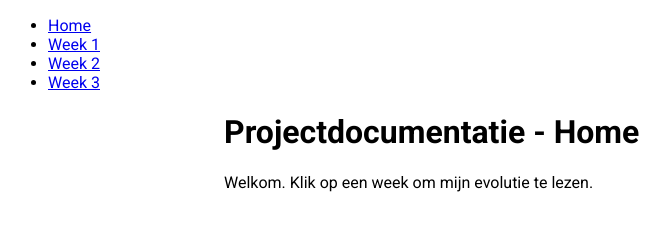
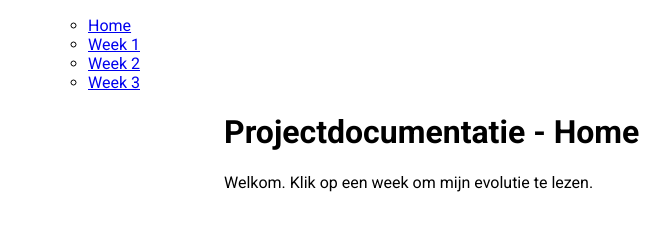
Before and after one commit to jeansly41-netizen/projectdocs, a plain HTML site: page index.html in a window 1280 px wide. Shown: the whole page, without its empty margins (0-671 px from the left). Drawn offline with Linux system fonts and the light colour scheme.

Commit message:
Update index.html

```diff
--- a/index.html
+++ b/index.html
@@ -8,10 +8,14 @@
 <body>
   <nav>
     <ul>
-      <li><a href="index.html">Home</a></li>
-      <li><a href="week1.html">Week 1</a></li>
-      <li><a href="week2.html">Week 2</a></li>
-      <li><a href="week3.html">Week 3</a></li>
+      <nav>
+  <ul>
+    <li><a href="index.html">Home</a></li>
+    <li><a href="week1.html">Week 1</a></li>
+    <li><a href="week2.html">Week 2</a></li>
+    <li><a href="week3.html">Week 3</a></li>
+  </ul>
+</nav>
     </ul>
   </nav>
 
```
